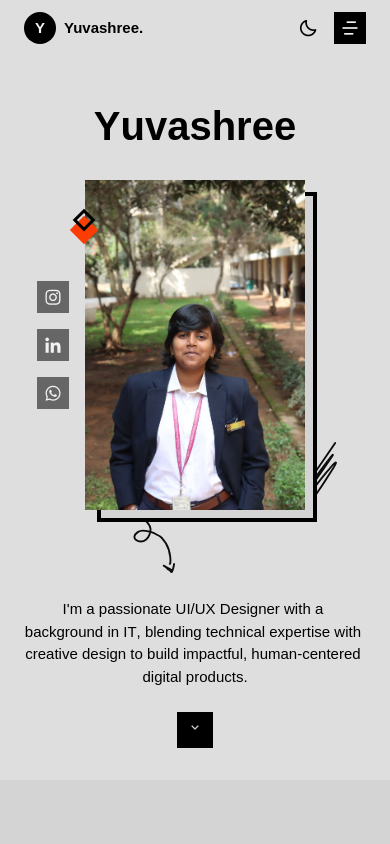
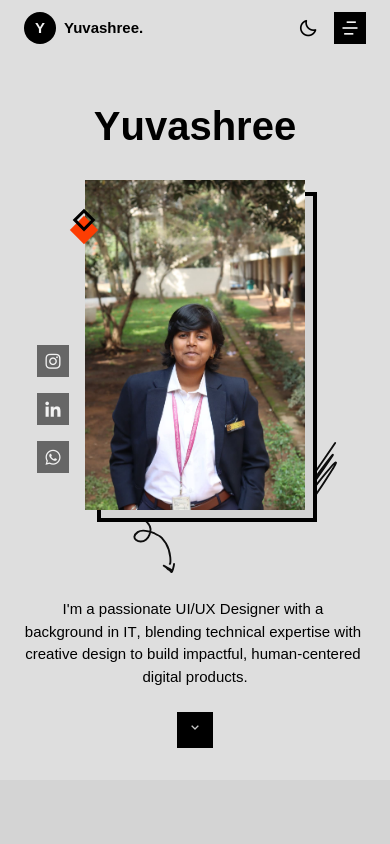
Before and after one commit to Dev-Madhan/yuvashree-portfolio, a Next.js app: page / in a window 390 px wide. Shown: the top 844 px of the page. Built offline with nearby package versions, Linux system fonts and the light colour scheme; a web font is replaced by a local one.

Commit message:
v1 - Iphone UI Fix.

```diff
--- a/src/app/globals.css
+++ b/src/app/globals.css
@@ -523,13 +523,12 @@ body.dark-theme{
 }
 
 .home-social {
-  height: max-content;
   position: absolute;
   left: -3rem;
-  top: 0;
-  bottom: 0;
-  margin: auto 0;
-  display: grid;
+  top: 50%;
+  transform: translateY(-50%);
+  display: flex;
+  flex-direction: column;
   row-gap: 1rem;
 }
 
```
